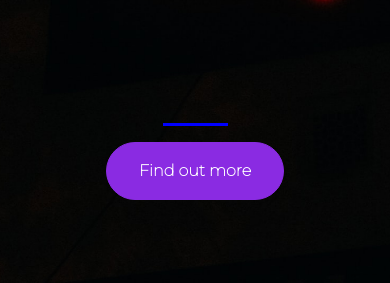
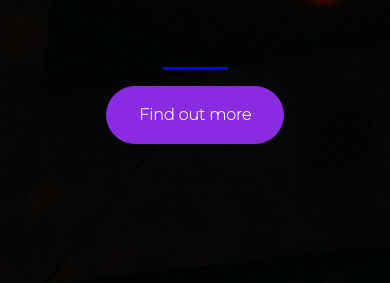
Before and after one commit to Amirali-KD/Amirali-KD.github.io, a plain HTML site: page index.html in a window 390 px wide. Shown: the part 561-844 px from the top of the page. Drawn offline with nearby package versions, Linux system fonts and the light colour scheme.

Commit message:
modified to be mobile friendly

```diff
--- a/style.css
+++ b/style.css
@@ -20,7 +20,7 @@ hr{
   max-width: 65px;
 }
 .buffer{
-  height: 12rem;
+  height: 5rem;
 }
 
 .btn{
```
